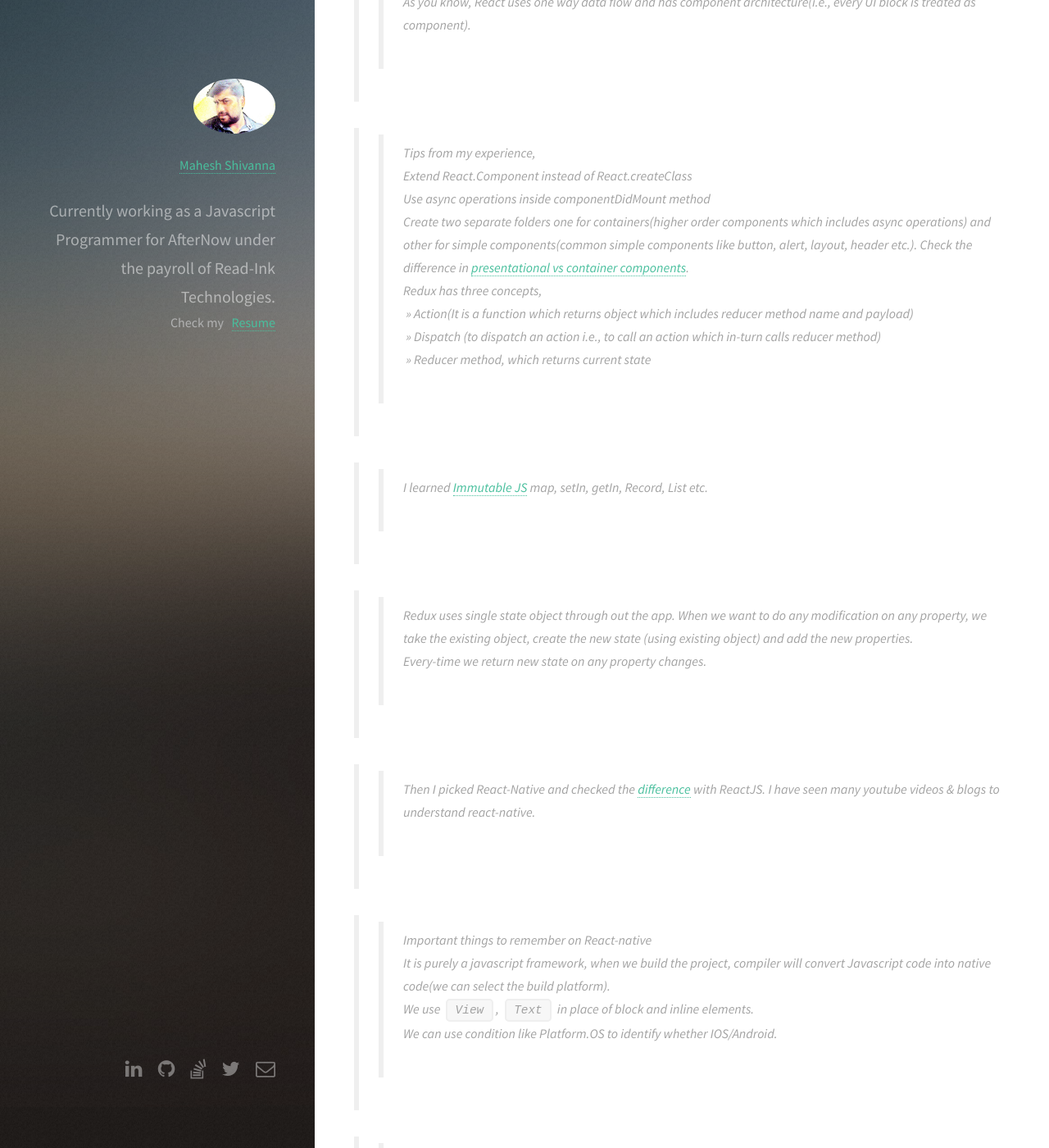
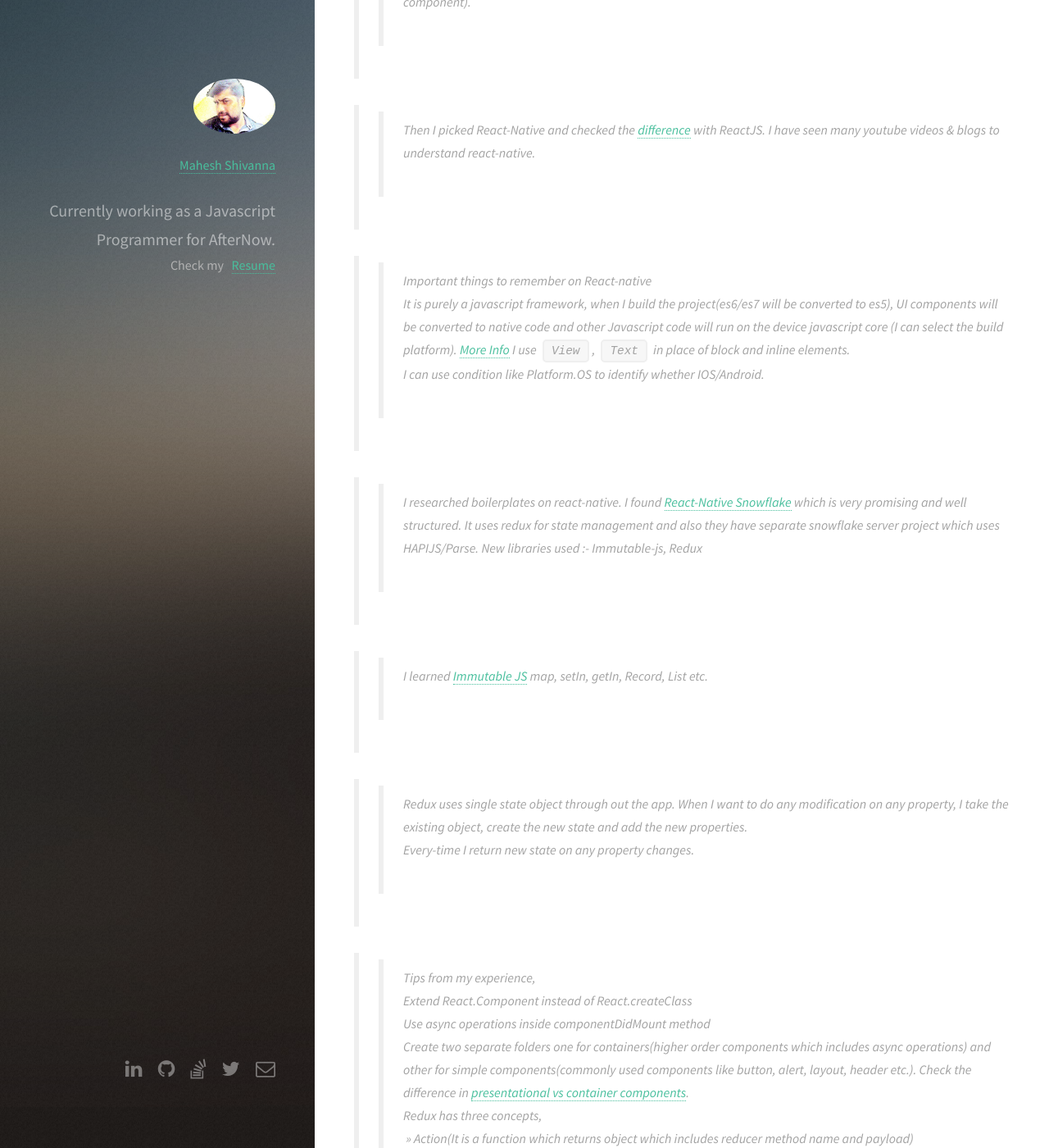
Before and after one commit to maheshiv/maheshiv.github.io, a Jekyll site: the page built from _posts/2017-01-27-my-first-blog.md, in a window 1280 px wide and 1400 px high, scrolled down 996 px. Shown: the whole window at 82% size. Built offline with Jekyll 4.4.1, drawn with Linux system fonts in a browser that asks for light colours; comment, search, counter and statistics services are not loaded; some of the changed text lies outside the part shown.

Commit message:
final changes on my blog

```diff
--- a/_config.yml
+++ b/_config.yml
@@ -1,6 +1,6 @@
 title: Mahesh Shivanna
 description: >
-  Currently working as a Javascript Programmer for AfterNow under the payroll of Read-Ink Technologies.
+  Currently working as a Javascript Programmer for AfterNow.
 sass:
   sass_dir: assets/sass
 url: http://maheshiv.github.io
--- a/_posts/2017-01-27-my-first-blog.md
+++ b/_posts/2017-01-27-my-first-blog.md
@@ -2,10 +2,10 @@
 layout: post
 title:  "From zero to React-Native app development"
 categories: React-Native
-excerpt: 'Hello, This is my first blog on React-Native. Click on the header to know how I created an mobile app. Feel free to add any inputs.'
+excerpt: 'Hello, This is my first blog on React-Native. Click on the header to know how I created a mobile app. Feel free to add any inputs.'
 ---
 
-This blog includes how I did app using React-Native.
+This blog includes how I dis an app using React-Native and steps I followed to do so.
 
 >> I learned basics of ES6/7 which includes block variables, destructuring, template strings, arrow functions, spread operator, Promise, for-of, classes, modules, async/await functions
 
@@ -17,38 +17,39 @@ This blog includes how I did app using React-Native.
     Use Online editor to test any es6/7 feature
     [es6 online editor][es6-editor]
 
->> I learned [ReactJS][reactjs] basics, it does not take more time to understand. Then I checked Dan abramov's redux tutorial videos [egghead.io][egghead]
+>> Learn [ReactJS][reactjs] basics as it won't take long. Checkout Dan abramov's redux videos [egghead.io][egghead]
 
->> As you know, React uses one way data flow and has component architecture(i.e., every UI block is treated as component).
+>> As you know, React uses one way data flow and has component architecture(i.e., every UI block is treated as a component).
+
+>> Then I picked React-Native and checked the [difference][difference] with ReactJS. I have seen many youtube videos & blogs to understand react-native.
+
+  >> Important things to remember on React-native
+     It is purely a javascript framework, when I build the project(es6/es7 will be converted to es5), UI components will be converted to native code and other Javascript code will run on the device javascript core (I can select the build platform). [More Info][more-info]
+     I use `View`, `Text` in place of block and inline elements.
+     I can use condition like Platform.OS to identify whether IOS/Android.
+
+>> I researched boilerplates on react-native. I found [React-Native Snowflake][snowflake] which is very promising and well structured. It uses redux for state management and also they have separate snowflake server project which uses HAPIJS/Parse.
+  >> New libraries used :- Immutable-js, Redux
+
+>> I learned [Immutable JS][immutable-js] map, setIn, getIn, Record, List etc.
+
+>> Redux uses single state object through out the app. When I want to do any modification on any property, I take the existing object, create the new state and add the new properties.
+>> Every-time I return new state on any property changes.
 
 >> Tips from my experience,
    >> Extend React.Component instead of React.createClass
    >> Use async operations inside componentDidMount method
-   >> Create two separate folders one for containers(higher order components which includes async operations) and other for simple components(common simple components like button, alert, layout, header etc.). Check the difference in [presentational vs container components][presentaional-container].
+   >> Create two separate folders one for containers(higher order components which includes async operations) and other for simple components(commonly used components like button, alert, layout, header etc.). Check the difference in [presentational vs container components][presentaional-container].
    >> Redux has three concepts,
       >> Action(It is a function which returns object which includes reducer method name and payload)
       >> Dispatch (to dispatch an action i.e., to call an action which in-turn calls reducer method)
       >> Reducer method, which returns current state
 
->> I learned [Immutable JS][immutable-js] map, setIn, getIn, Record, List etc.
-
-  >> Redux uses single state object through out the app. When we want to do any modification on any property, we take the existing object, create the new state (using existing object) and add the new properties.
-  >> Every-time we return new state on any property changes.
-
->> Then I picked React-Native and checked the [difference][difference] with ReactJS. I have seen many youtube videos & blogs to understand react-native.
-
-  >> Important things to remember on React-native
-     It is purely a javascript framework, when we build the project, compiler will convert Javascript code into native code(we can select the build platform).
-     We use `View`, `Text` in place of block and inline elements.
-     We can use condition like Platform.OS to identify whether IOS/Android.
-
->> I researched boilerplates on react-native. I found [React-Native Snowflake][snowflake] which is very promising and well structured. It uses redux for state management and also they have separate snowflake server project which uses HAPIJS/Parse.
-
 >> For designing components, I looked for existing node modules. I found [native base][native-base] which has many UI components.
 
->> I understand snowflake project structure on client and server and develop the app in two months.
+>> From my experience, understand the concepts and then start doing.
 
->> From my experience, understand the concepts and start doing.
+>> Finally I have to say thanks to my friends Darshan, Santhosh for there valuable suggestions. Without them it could not be possible.
 
 
 [difference]: https://medium.com/@alexmngn/from-reactjs-to-react-native-what-are-the-main-differences-between-both-d6e8e88ebf24#.ls6zapbqo
@@ -63,3 +64,4 @@ This blog includes how I did app using React-Native.
 [immutable-js]: https://facebook.github.io/immutable-js/
 [snowflake]: https://github.com/bartonhammond/snowflake
 [native-base]: http://nativebase.io/
+[more-info]: https://medium.com/@shaheenghiassy/react-native-s-execution-context-d63e5d4930f4#.tzj40ma53
```
